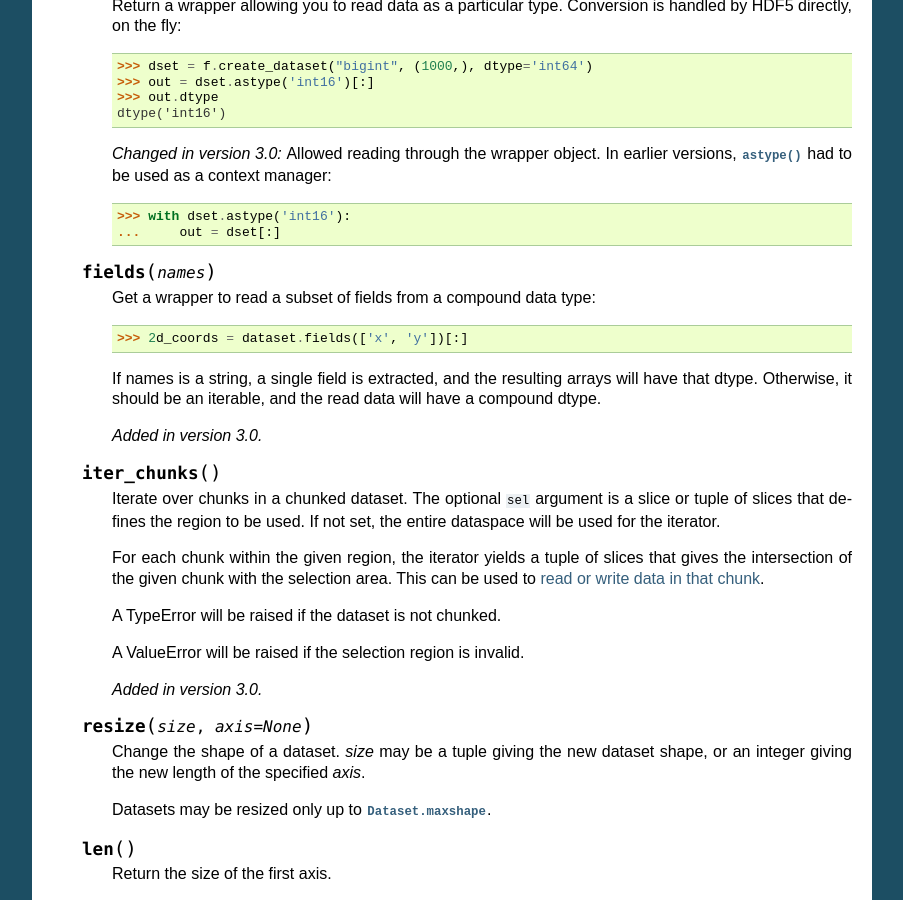
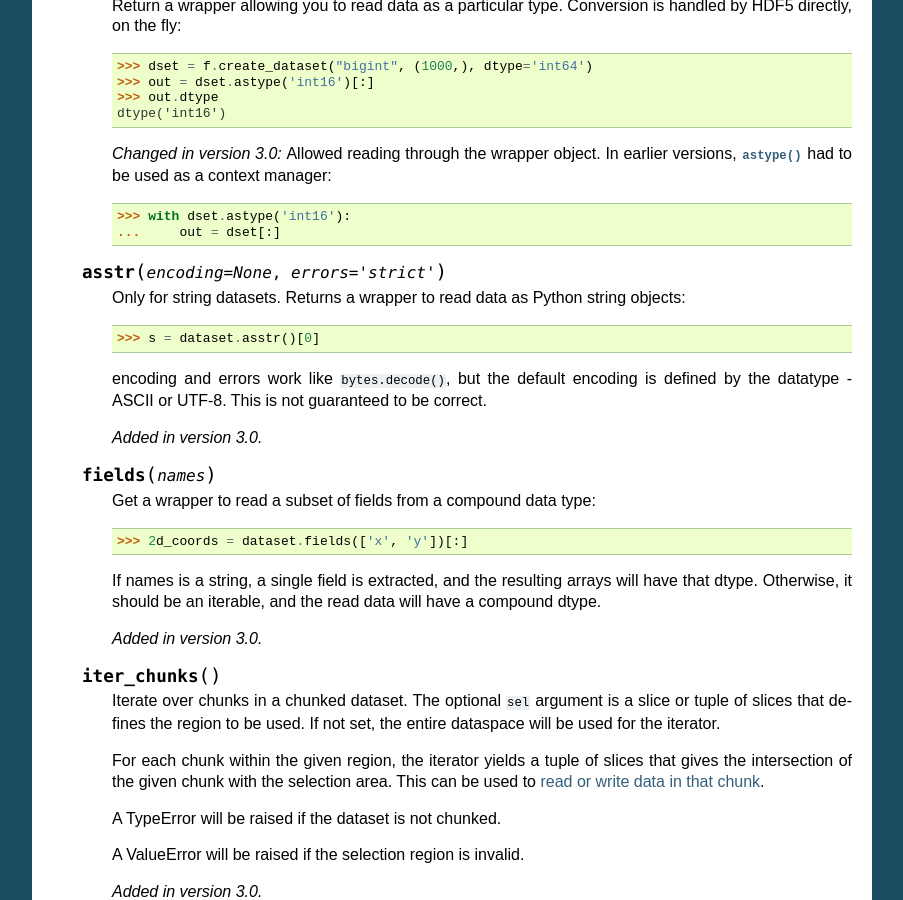
Before and after one commit to h5py/h5py, a Sphinx documentation site: the page built from docs/high/dataset.rst, in a window 1280 px wide and 900 px high, scrolled down 7515 px. Shown: the whole window, without its empty margins (198-1101 px from the left). Built offline with Sphinx 7.4.7, drawn with Linux system fonts in a browser that asks for light colours; pages that are not in the unit, such as notebooks, are missing from menus.

Commit message:
Document Dataset.asstr() method

```diff
--- a/docs/high/dataset.rst
+++ b/docs/high/dataset.rst
@@ -496,6 +496,19 @@ Reference
                >>> with dset.astype('int16'):
                ...     out = dset[:]
 
+    .. method:: asstr(encoding=None, errors='strict')
+
+       Only for string datasets. Returns a wrapper to read data as Python
+       string objects::
+
+           >>> s = dataset.asstr()[0]
+
+       encoding and errors work like ``bytes.decode()``, but the default
+       encoding is defined by the datatype - ASCII or UTF-8.
+       This is not guaranteed to be correct.
+
+       .. versionadded:: 3.0
+
     .. method:: fields(names)
 
         Get a wrapper to read a subset of fields from a compound data type::
```
